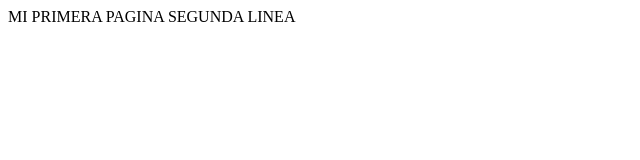
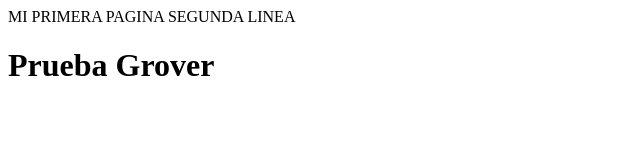
Before and after one commit to zebax1417/PrimerRepositorio, a plain HTML site: page index.html in a window 1280 px wide. Shown: the whole page, without its empty margins (0-640 px from the left). Drawn offline with Linux system fonts and the light colour scheme.

Commit message:
VERSION 03

```diff
--- a/index.html
+++ b/index.html
@@ -7,5 +7,6 @@
 <body>
 MI PRIMERA PAGINA
 SEGUNDA LINEA
+<h1>Prueba Grover</h1>
 </body>
 </html>
```
